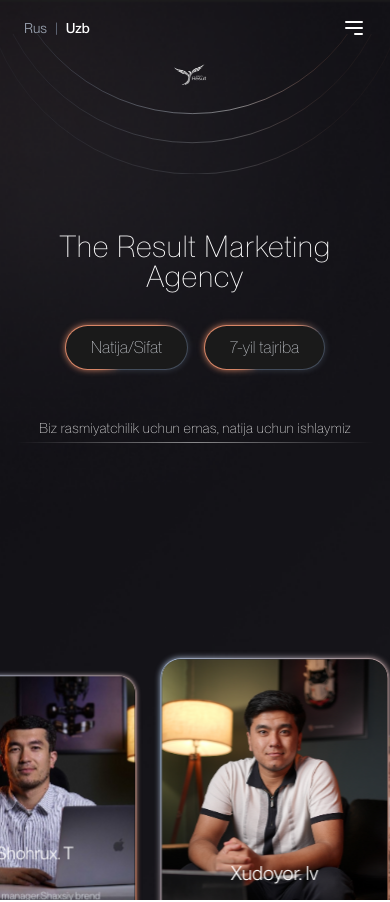
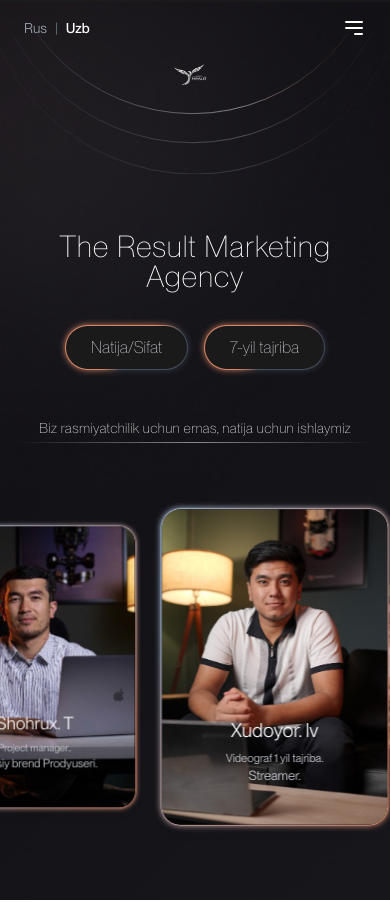
Before and after one commit to Fullstack2711/marketing, a Next.js app: page / in a window 390 px wide. Shown: the top 902 px of the page. Built offline with nearby package versions, Linux system fonts and the light colour scheme.

Commit message:
tasklar tuzatildi

```diff
--- a/app/components/Card.jsx
+++ b/app/components/Card.jsx
@@ -5,6 +5,7 @@ import Image from 'next/image';
 const ProfileCard = ({
   name = "Cineframe Khan",
   info = "A videographer is a professional who captures moving images using a video camera.",
+  infoPast = "Videographer with a passion for storytelling through the lens.",
   image = "/card.jpg"
 }) => {
   return (
@@ -20,10 +21,13 @@ const ProfileCard = ({
           </div>
 
          <div className="absolute bottom-0 left-0 right-0 p-6 bg-gradient-to-t   ">
-          <div className="text-white font-bastardo text-center space-y-2 pb-8">
-            <h3 className="text-2xl  ">{name}</h3> <br />
+          <div className="text-white font-bastardo text-center space-y-2 pb-4">
+            <h3 className="text-2xl  ">{name}</h3>
             <p className="text-sm text-gray-300">
               {info}
+            </p>
+            <p className=" text-gray-300 relative -top-2 ">
+              {infoPast}
             </p>
           </div>
         </div>
--- a/app/components/InfoCompany.jsx
+++ b/app/components/InfoCompany.jsx
@@ -45,7 +45,7 @@ function InfoCompany() {
       <div className="max-w-5xl mx-auto grid grid-cols-1 md:grid-cols-2 gap-10">
         {/* Left Side: Text */}
         <div
-          className="space-y-6 text-[18px] leading-[26px] font-extralight"
+          className="space-y-6 text-[18px] leading-[26px] "
 
         >
           <h2 className="text-2xl  font-ppneue text-white">
@@ -111,16 +111,17 @@ function InfoCompany() {
       </div>
 
       {/* Footer: Icons for Desktop Only */}
-      <footer className="w-full pt-10 pb-4 mt-10 ">
-        <div className="max-w-5xl mx-auto flex flex-col sm:flex-row items-center justify-end gap-20">
+      <footer className="w-full pt-10 pb-4 mt-10 relative">
+  <div className="max-w-4xl mx-auto flex flex-col sm:flex-row items-center justify-center sm:justify-end gap-15 lg:relative left-10">
     <div className="hidden md:flex items-center gap-4">
       <SocialIcons />
     </div>
-          <p className=" glow-text  text-sm font-ppneue text-[18px] text-white text-center sm:text-right">
+    <p className="glow-text font-ppneue text-[18px] text-white text-center">
       {t("footer_powered_by", "The site is powered by Result")}
     </p>
   </div>
 </footer>
+
     </section>
   );
 }
--- a/app/components/ProfileCarousel.jsx
+++ b/app/components/ProfileCarousel.jsx
@@ -1,20 +1,23 @@
 "use client";
 import React, { useState, useEffect, useRef } from 'react';
 import ProfileCard from './Card'; // Bu alohida card komponent
+import { useLanguage } from '../context/LanguageContext';
 
 const ProfileCarousel = () => {
   const [currentIndex, setCurrentIndex] = useState(2); // Start in the middle
   const intervalRef = useRef(null);
+  const {t} =  useLanguage()
 
-  const profiles = [
-    { id: 1, image: "/img1.jpg", name:'Shohijaxon.J', info :'Result asoschisi. Marketolog 7 yil tajriba.Shaxsiy brend Prodyuser.' },
-    { id: 2, image: "/img2.jpg", name:'Sirojiddin. Kh', info:'Marketolog 2 yil tajriba.Loyiha boshqaruvchi.' },
-    { id: 3, image: "/img3.jpg" , name:'Ismailov. I', info:'Grafik Dizayner 3.5 yil tajriba.Vizual uchun javobgar shaxs.' },
-    { id: 4, image: "/tg.jpg"   , name:'Shohrux. T', info:'Project manager.Shaxsiy brend Prodyuseri.' },
-    { id: 5, image: "/img5.jpg" , name:'Хudoyor. lv', info:'Montajor 1 yil tajriba Aeleoon.' },
-    { id: 6, image: "/tg.jpg"   , name:'Shohrux. T', info:'Project manager.Shaxsiy brend Prodyuseri.' },
-    { id: 7, image: "/imgg.png" , name:'Umid. Kh', info:'Videograf 1 yil tajriba.Streamer.' },
-  ];
+ const profiles = [
+  { id: 1, image: "/img1.jpg", name:'Shohijaxon.J', info: t("card1_info"), infoPast: t("card1_more") },
+  { id: 2, image: "/img2.jpg", name:'Sirojiddin. Kh', info: t("card2_info"), infoPast: t("card2_more") },
+  { id: 3, image: "/img3.jpg" , name:'Ismailov. I', info: t("card3_info"), infoPast: t("card3_more") },
+  { id: 4, image: "/tg.jpg"   , name:'Shohrux. T', info: t("card4_info"), infoPast: t("card4_more") },
+  { id: 5, image: "/img5.jpg" , name:'Хudoyor. lv', info: t("card5_info"), infoPast: t("card5_more") },
+  { id: 6, image: "/tg.jpg"   , name:'Shohrux. T', info: t("card4_info"), infoPast: t("card4_more") },
+  { id: 7, image: "/imgg.png" , name:'Umid. Kh', info: t("card5_info"), infoPast: t("card5_more") },
+];
+
 
   const startAutoplay = () => {
     if (intervalRef.current) {
@@ -82,7 +85,7 @@ const ProfileCarousel = () => {
             style={getTransform(index)}
             onClick={() => handleCardClick(index)}
           >
-            <ProfileCard image={profile.image} name ={profile.name}  info ={profile.info}/>
+            <ProfileCard image={profile.image} name ={profile.name}  info ={profile.info} infoPast={profile.infoPast} />
           </div>
         ))}
       </div>
--- a/app/globals.css
+++ b/app/globals.css
@@ -504,7 +504,7 @@ html,body {
   }
  .profile-corusel{
   position: relative;
-  bottom: 35px;
+  bottom: 185px;
  }
 
 
--- a/app/locales/ru.json
+++ b/app/locales/ru.json
@@ -11,6 +11,17 @@
   "card_learn_more": "узнать больше",
   "card_default_name": "Cineframe Khan",
   "card_default_profession": "Видеограф — это специалист, который создает изображения с помощью видеокамеры",
+  "card1_info": "Ассоциированный маркетолог в Result Marketing, 7 лет опыта.",
+"card1_more": "Продюсер личного бренда.",
+"card2_info": "Маркетолог, 2 года опыта.",
+"card2_more": "Руководитель проекта.",
+"card3_info": "Графический дизайнер, 3.5 года опыта.",
+"card3_more": "Ответственный за визуал.",
+"card4_info": "Проектный менеджер.",
+"card4_more": "Продюсер личного бренда.",
+"card5_info": "Видеограф, 1 год опыта.",
+"card5_more": "Стример.",
+
   "customers_title": "Наши клиенты",
   "services_title": "Услуги",
   "services_button_personal_brand": "Личный бренд",
--- a/app/locales/uz.json
+++ b/app/locales/uz.json
@@ -11,6 +11,18 @@
   "card_learn_more": "batafsil",
   "card_default_name": "Cineframe Khan",
   "card_default_profession": "Videograf - bu videokamera yordamida tasvirlarni oladigan mutaxassis",
+  "card1_info":"Result Marketing asoschisi Marketolog 7 yil tajriba.",
+  "card1_more":"Shaxsiy brend Prodyuser.",
+  "card2_info":" Marketolog 2 yil tajriba.",
+  "card2_more":"Loyiha boshqaruvchisi.",
+  "card3_info":"Grafik Dizayner 3.5 yil tajriba.",
+  "card3_more":"Vizual uchun javobgar shaxs.",
+  "card4_info":"Project manager..",
+  "card4_more":"Shaxsiy brend Prodyuseri.",
+  "card5_info":"Videograf 1 yil tajriba.",
+  "card5_more":"Streamer.",
+
+
   "customers_title": "Bizning mijozlar",
   "services_title": "Xizmatlar   ",
   "services_button_personal_brand": "Shaxsiy brend",
```
Lines whose indentation alone changed are shown as unchanged.
